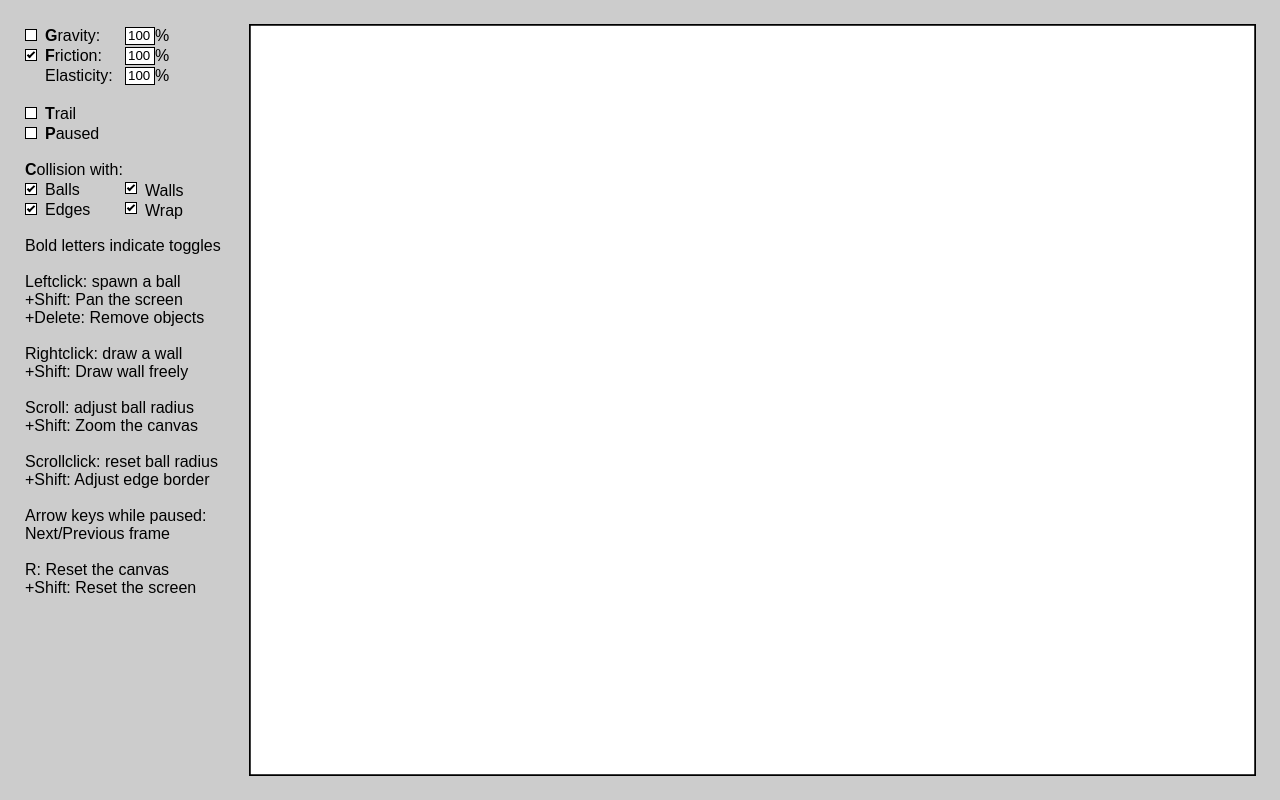
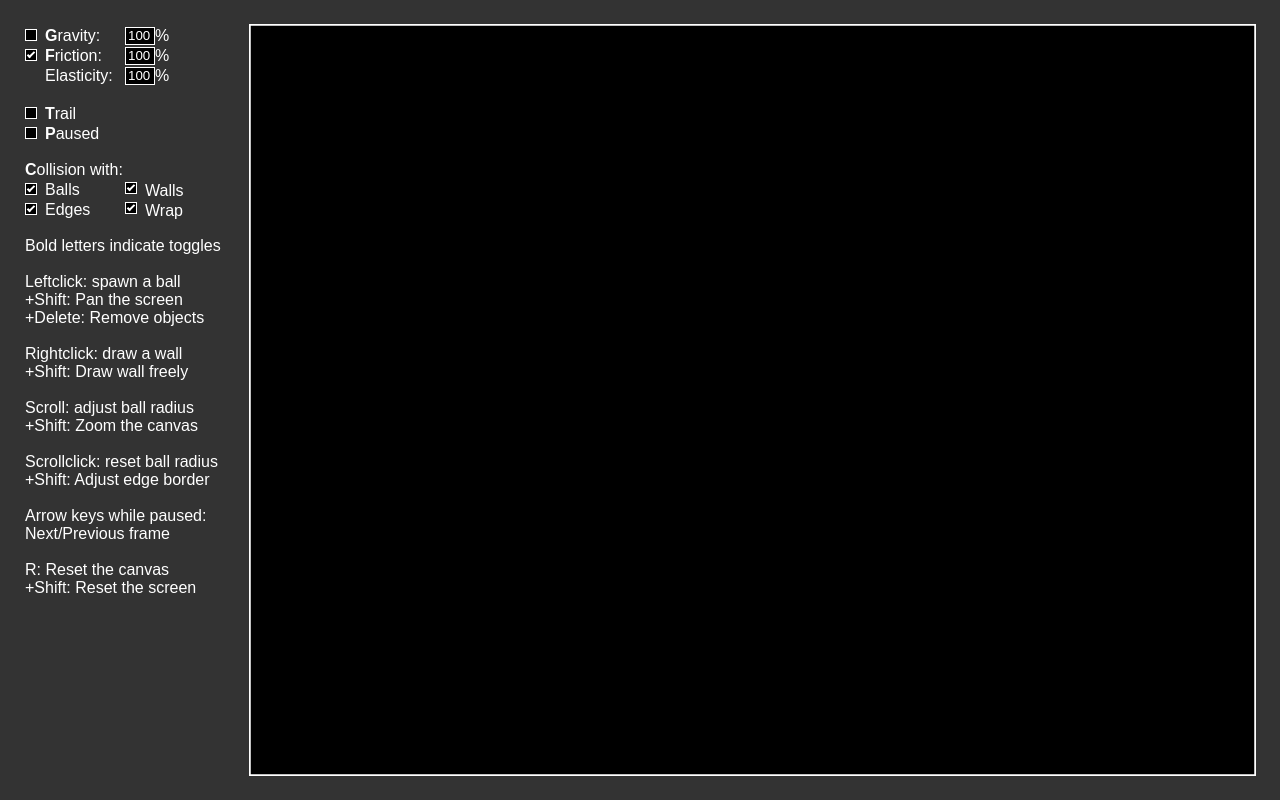
Before and after one commit to ballsim/ballsim.github.io, a plain HTML site: page index.html in a window 1280 px wide. Drawn offline with Linux system fonts and the light colour scheme.

Commit message:
Add files via upload

```diff
--- a/js/input.js
+++ b/js/input.js
@@ -90,7 +90,7 @@ canvas.onmouseup = function(e){
 	                dy:-(held.left.y-mousePos.y)/30,
 	                x:held.left.x,
 	                y:held.left.y,
-	                color:"rgb(" + Math.floor(Math.random()*250) + ", " + Math.floor(Math.random()*250) + ", " + Math.floor(Math.random()*250) + ")",
+	                color:"rgb(" + Math.floor(Math.random()*204+51) + ", " + Math.floor(Math.random()*204+51) + ", " + Math.floor(Math.random()*204+51) + ")",
 	                toi:1
 	            };
 	        }
--- a/js/script.js
+++ b/js/script.js
@@ -70,8 +70,6 @@ function moveBalls(){
 		if(Number(ball) !== dragging){
 			balls[ball].x += balls[ball].dx*balls[ball].toi;
 			balls[ball].y += balls[ball].dy*balls[ball].toi;
-
-			balls[ball].toi = 1;
 		}
 	}
 }
@@ -180,15 +178,25 @@ function drawObjects(){
 		if(Number(ball)!==dragging){ctx.stroke();}
 	}
 
-	ctx.strokeStyle = "black";
-	ctx.fillStyle = "black";
+	ctx.strokeStyle = "white";
+	ctx.fillStyle = "white";
 
 	for (var wall in walls) {
 		ctx.beginPath();
 		ctx.moveTo(walls[wall].x1,walls[wall].y1);
 		ctx.lineTo(walls[wall].x2,walls[wall].y2);
+		ctx.closePath();
 		ctx.lineWidth = 5;
 		ctx.stroke();
+
+		ctx.beginPath();
+		ctx.arc(walls[wall].x1,walls[wall].y1,2,0,Math.PI*2);
+		ctx.closePath();
+		ctx.fill();
+		ctx.beginPath();
+		ctx.arc(walls[wall].x2,walls[wall].y2,2,0,Math.PI*2);
+		ctx.closePath();
+		ctx.fill();
 	}
 
 	if(!trail){
@@ -196,6 +204,7 @@ function drawObjects(){
 			ctx.beginPath();
 			ctx.moveTo(held.left.x,held.left.y);
 			ctx.lineTo(mousePos.x,mousePos.y);
+			ctx.closePath();
 			ctx.lineWidth = 3;
 			ctx.stroke();
 			var angle = Math.atan2(mousePos.y-held.left.y,mousePos.x-held.left.x);
@@ -205,6 +214,7 @@ function drawObjects(){
 			ctx.lineTo(mousePos.x-1*Math.cos(angle+Math.PI/7),mousePos.y-1*Math.sin(angle+Math.PI/7));
 			ctx.lineTo(mousePos.x, mousePos.y);
 			ctx.lineTo(mousePos.x-1*Math.cos(angle-Math.PI/7),mousePos.y-1*Math.sin(angle-Math.PI/7));
+			ctx.closePath();
 			ctx.lineWidth = 11;
 			ctx.stroke();
 			ctx.fill();
@@ -216,20 +226,34 @@ function drawObjects(){
 			ctx.lineWidth = 1;
 			ctx.stroke();
 		}
-		ctx.beginPath();
-		ctx.moveTo(held.right.x,held.right.y);
-		ctx.lineTo(mousePos.x,mousePos.y);
-		ctx.lineWidth = 5;
-		ctx.stroke();
+		if(held.right !== "."){
+			ctx.beginPath();
+			ctx.moveTo(held.right.x,held.right.y);
+			ctx.lineTo(mousePos.x,mousePos.y);
+			ctx.closePath();
+			ctx.lineWidth = 5;
+			ctx.stroke();
+
+			ctx.beginPath();
+			ctx.arc(held.right.x,held.right.y,2,0,Math.PI*2);
+			ctx.closePath();
+			ctx.fill();
+			ctx.beginPath();
+			ctx.arc(mousePos.x,mousePos.y,2,0,Math.PI*2);
+			ctx.closePath();
+			ctx.fill();
+		}
 	}
 
-	ctx.clearRect(fullCanvasP1.x,fullCanvasP1.y,canvasP1.x-fullCanvasP1.x,fullCanvasP2.y-fullCanvasP1.y);
-	ctx.clearRect(fullCanvasP1.x,fullCanvasP1.y,fullCanvasP2.x-fullCanvasP1.x,canvasP1.y-fullCanvasP1.y);
-	ctx.clearRect(fullCanvasP2.x,fullCanvasP2.y,-(fullCanvasP2.x-canvasP2.x),-(fullCanvasP2.y-fullCanvasP1.y));
-	ctx.clearRect(fullCanvasP2.x,fullCanvasP2.y,-(fullCanvasP2.x-fullCanvasP1.x),-(fullCanvasP2.y-canvasP2.y));
+	ctx.fillStyle = "rgb(51,51,51)";
+	ctx.beginPath(); ctx.rect(fullCanvasP1.x,fullCanvasP1.y,canvasP1.x-fullCanvasP1.x,fullCanvasP2.y-fullCanvasP1.y); ctx.closePath(); ctx.fill();
+	ctx.beginPath(); ctx.rect(fullCanvasP1.x,fullCanvasP1.y,fullCanvasP2.x-fullCanvasP1.x,canvasP1.y-fullCanvasP1.y); ctx.closePath(); ctx.fill();
+	ctx.beginPath(); ctx.rect(fullCanvasP2.x,fullCanvasP2.y,-(fullCanvasP2.x-canvasP2.x),-(fullCanvasP2.y-fullCanvasP1.y)); ctx.closePath(); ctx.fill();
+	ctx.beginPath(); ctx.rect(fullCanvasP2.x,fullCanvasP2.y,-(fullCanvasP2.x-fullCanvasP1.x),-(fullCanvasP2.y-canvasP2.y)); ctx.closePath(); ctx.fill();
 
 	ctx.beginPath();
 	ctx.rect(canvasP1.x,canvasP1.y,canvasP2.x-canvasP1.x,canvasP2.y-canvasP1.y);
+	ctx.closePath();
 	ctx.lineWidth = (fullCanvasP2.y-fullCanvasP1.y)/500;
 	ctx.stroke();
 }
--- a/style.css
+++ b/style.css
@@ -4,16 +4,16 @@ body{
     width: 100%;
     height: 100%;
     font-family: Arial, Helvetica, sans-serif;
-    color: black;
-    background-color: rgb(204,204,204);
+    color: white;
+    background-color: rgb(51,51,51);
     user-select: none;
 }
 #canvas{
     position: absolute;
     top: 25px;
     right: 25px;
-    background-color: white;
-    outline: 1px solid black;
+    background-color: black;
+    outline: 1px solid white;
 }
 
 
@@ -28,8 +28,9 @@ input[type='checkbox']{
     visibility: hidden;
 }
 input[type=number]{
-    border: 1px solid black;
-    background-color: white;
+    border: 1px solid white;
+    background-color: black;
+    color: white;
     outline: none;
     width: 24px;
     height: 14px;
@@ -51,8 +52,8 @@ input[type=number]::-webkit-outer-spin-button {
     top: 2px;
     height: 10px;
     width: 10px;
-    background: white;
-    border: 1px solid black;
+    background: black;
+    border: 1px solid white;
 }
 .container .checkmark:after{
     content: "";
@@ -63,7 +64,7 @@ input[type=number]::-webkit-outer-spin-button {
     background: transparent;
     top: 2px;
     left: 1px;
-    border: 2px solid black;
+    border: 2px solid white;
     border-top: none;
     border-right: none;
     transform: rotate(-45deg);
```
Also changed, not shown: index.html (line endings or trailing spaces).
